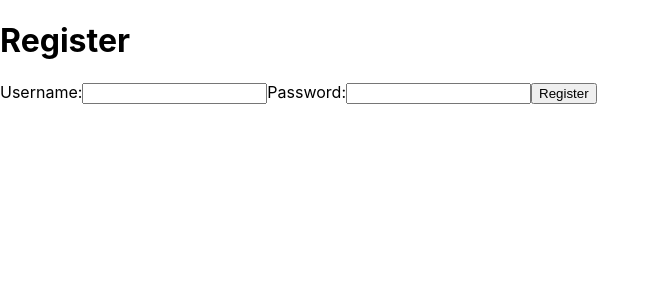
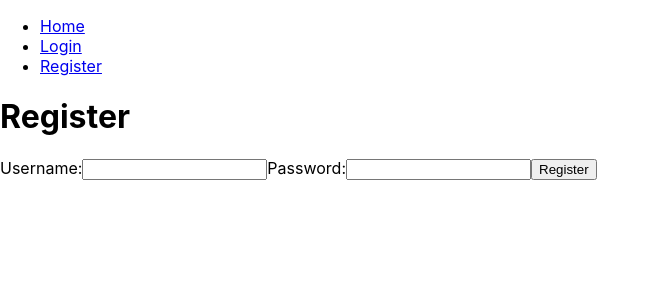
Before and after one commit to JoelEncinas/Express-react-auth-template, a React (Create React App) app in the folder client/: page /register in a window 1280 px wide. Shown: the top 300 px of the page, without its empty margins (0-659 px from the left). Built offline with nearby package versions, Linux system fonts and the light colour scheme; the HTML template or start-up script is replaced by a standard one.

Commit message:
created navbar and added to components

```diff
--- a/client/src/components/Home.js
+++ b/client/src/components/Home.js
@@ -1,8 +1,10 @@
 import React from "react";
+import Navbar from "./Navbar";
 
 function Home() {
   return (
     <div>
+      <Navbar />
       <h1>Home</h1>
     </div>
   );
--- a/client/src/components/Login.js
+++ b/client/src/components/Login.js
@@ -1,6 +1,7 @@
 import React from "react";
 import { useEffect, useState } from "react";
 import { useNavigate } from "react-router-dom";
+import Navbar from "./Navbar";
 
 function Login() {
   const navigate = useNavigate();
@@ -64,6 +65,7 @@ function Login() {
 
   return (
     <div>
+      <Navbar />
       <h1>Login</h1>
       <form onSubmit={(event) => handleLogin(event)}>
         <label htmlFor="username">Username:</label>
--- a/client/src/components/Navbar.js
+++ b/client/src/components/Navbar.js
@@ -0,0 +1,22 @@
+import React from "react";
+import { Link } from "react-router-dom";
+
+function Navbar() {
+  return (
+    <nav>
+      <ul>
+        <li>
+          <Link to="/">Home</Link>
+        </li>
+        <li>
+          <Link to="/login">Login</Link>
+        </li>
+        <li>
+          <Link to="/register">Register</Link>
+        </li>
+      </ul>
+    </nav>
+  );
+}
+
+export default Navbar;
--- a/client/src/components/Protected.js
+++ b/client/src/components/Protected.js
@@ -5,6 +5,11 @@ function Protected() {
   const navigate = useNavigate();
 
   const [username, setUserName] = useState(null);
+
+  function logout() {
+    document.cookie = "token" + "=; expires=Thu, 01 Jan 1970 00:00:01 GMT;";
+    navigate("/login");
+  }
 
   useEffect(() => {
     let hasCookie = false;
@@ -40,6 +45,7 @@ function Protected() {
 
   return (
     <div>
+      <button onClick={logout}>Logout</button>
       <h1>Protected route</h1>
       {username && <p>Hello {username}</p>}
     </div>
--- a/client/src/components/Register.js
+++ b/client/src/components/Register.js
@@ -1,6 +1,7 @@
 import React from "react";
 import { useState, useEffect } from "react";
 import { useNavigate } from "react-router-dom";
+import Navbar from "./Navbar";
 
 function Register() {
   const navigate = useNavigate();
@@ -57,6 +58,7 @@ function Register() {
 
   return (
     <div>
+      <Navbar />
       <h1>Register</h1>
       <form onSubmit={(event) => handleSubmit(event)}>
         <label htmlFor="username">Username:</label>
```
